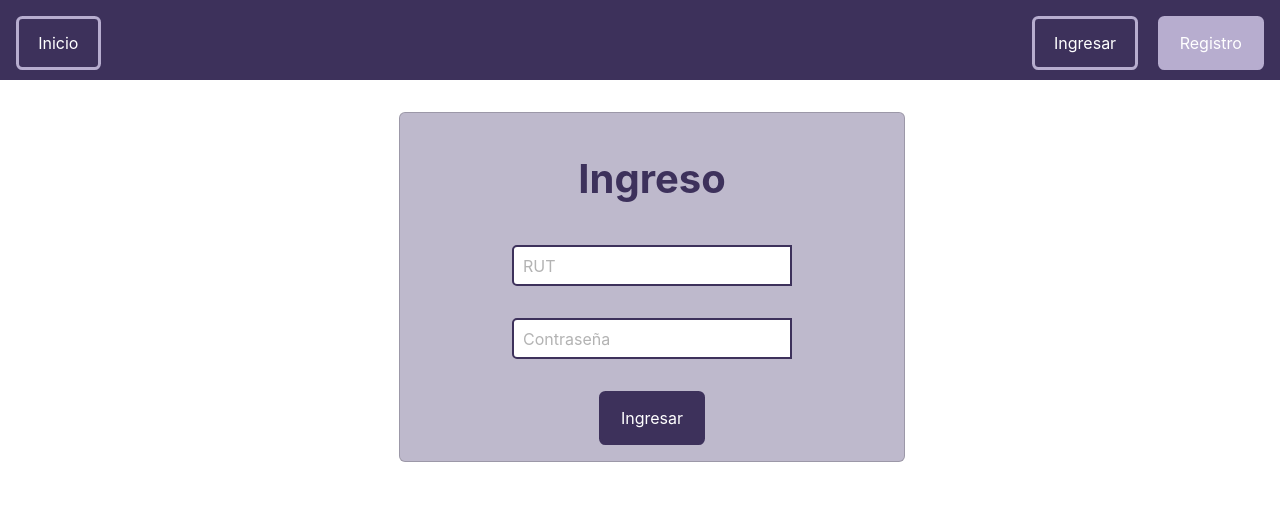
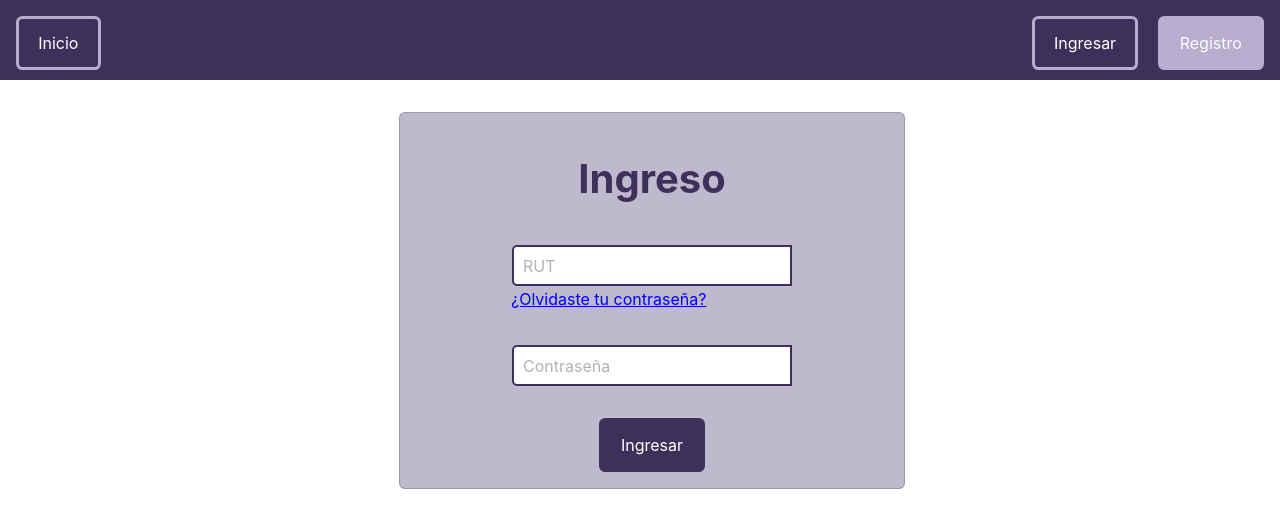
Before and after one commit to Momo-Gomez/preselecciones-app, a React (Create React App) app in the folder client/: page /usuario/ingreso in a window 1280 px wide. Shown: the top 528 px of the page. Built offline with nearby package versions, Linux system fonts and the light colour scheme.

Commit message:
Botón olvido de contraseña

```diff
--- a/client/src/views/users/signin/signin.css
+++ b/client/src/views/users/signin/signin.css
@@ -21,6 +21,8 @@
 .input-group {
     position: relative;
     width: 280px;
+    display: flex;
+    align-items: center;
 }
 
 /* DISEÑO DE VALIDACIÓN DE INPUTS */
@@ -104,3 +106,18 @@
     text-transform: uppercase;
     font-style: bold;
 }
+
+
+/* Botón de olvido de contraseña*/
+.forget-btn {
+    background-color: transparent;
+    color: blue;
+    text-decoration: underline blue;
+    transition: 0.2s;
+    justify-content: right;
+}
+
+.forget-btn:hover {
+    color: white;
+    text-decoration: underline white;
+}
--- a/client/src/views/users/signin/signin.js
+++ b/client/src/views/users/signin/signin.js
@@ -58,6 +58,8 @@ export default function Login() {
                 ref={rutRef}
               />
               <label className="label">RUT</label>
+
+              <button class="forget-btn">¿Olvidaste tu contraseña?</button>
             </div>
 
 
```
